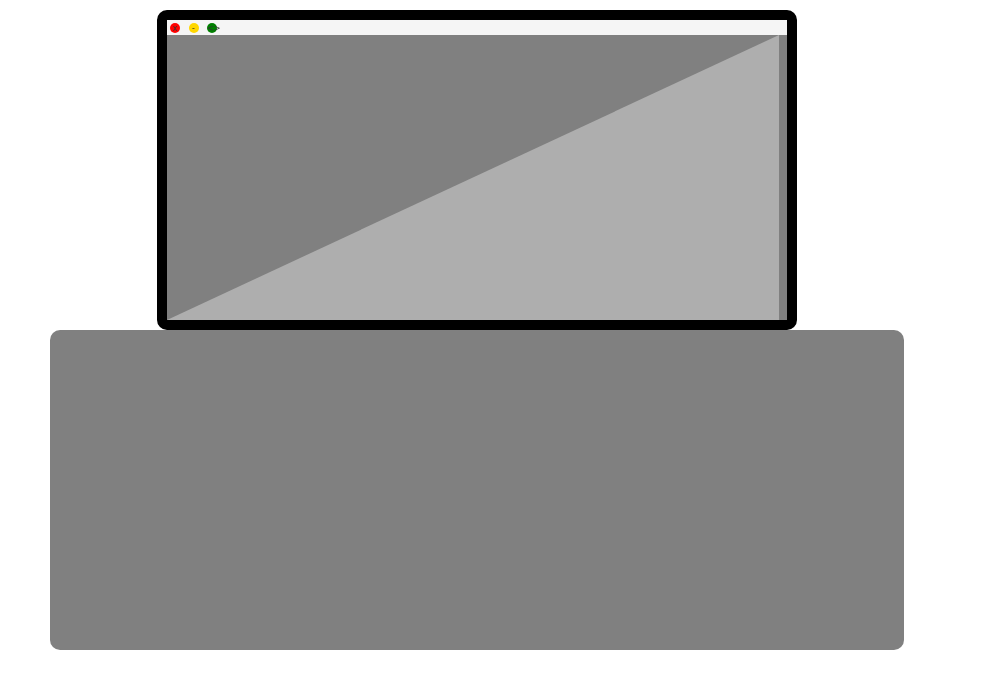
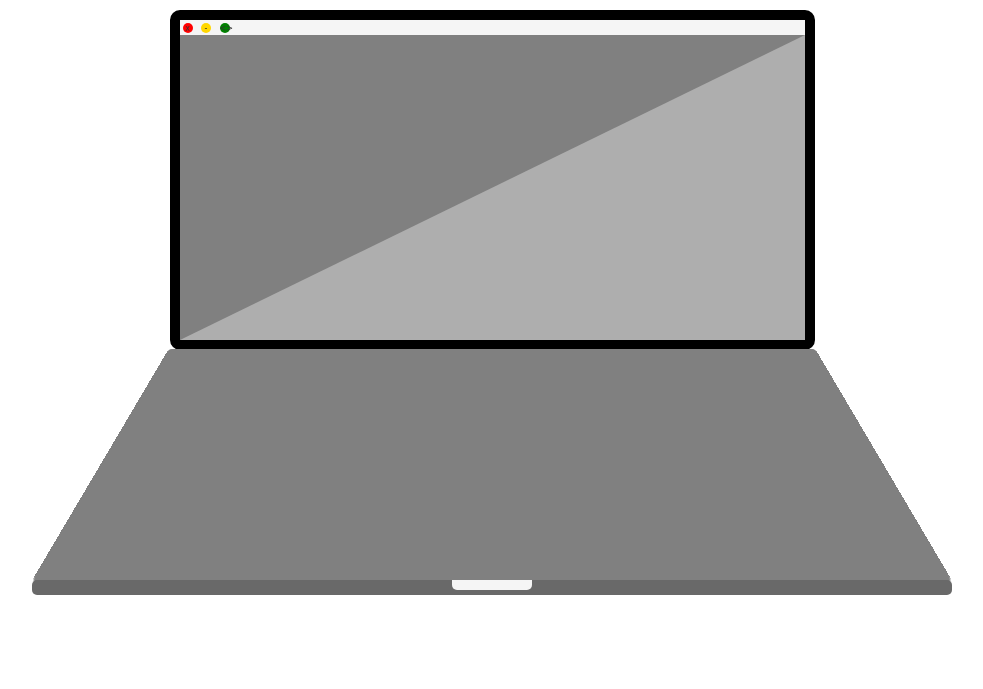
Before and after one commit to tarzioo/personal-portfolio, a PHP site: page /base.html in a window 1280 px wide. Shown: the top 689 px of the page, without its empty margins (148-1131 px from the left). Run offline with PHP 8.4, Linux system fonts and the light colour scheme; some web fonts are replaced.

Commit message:
Modified layout in base.html. removed bootstrap from computer layout

```diff
--- a/base.html
+++ b/base.html
@@ -9,23 +9,19 @@
         </head>
         <body>
             <div class="container-fluid">
-                <div id="header" class="row full-height">
-                </div>
-                <div class="row full-height">
-                    <div class="col-xs-3">
-                    </div>
-                    <div class="row col-xs-6 full-height" id="full-screen">
-                        <div class="row full-height" id="toolbar">
+                <div id="header"></div>
+                <div id="full-screen">
+                    <div id="toolbar">
                         <div class="circle red-circle">x</div>
                         <div class="circle yellow-circle">-</div>
                         <div class="circle green-circle"><></div>
                     </div>
-                        <div class="row full-height" id="triangle-bottomright"></div>
+                    <div id="triangle-bottomright"></div>
                 </div>
+                <div id="keyboard"></div>
+                <div id="keyboard-bottom">
+                    <div id="keyboard-tab"></div>
                 </div>
-                <div class="row full-height">
-                    <div class="col-xs-2"></div>
-                    <div class="row full-height col-xs-8" id="keyboard"></div>
             </div>
         </div>
     </body>
--- a/static/styles.css
+++ b/static/styles.css
@@ -5,17 +5,19 @@ body {
 
 #full-screen {
     background-color: gray;
-    height: 320px;
+    height: 340px;
+    width: 645px;
     border-style: solid;
     border-color: black;
     border-width: 10px;
     border-radius: 10px;
+    margin: 0 auto;
 }
 #triangle-bottomright {
     width: 0;
     height: 0;
-    border-bottom: 285px solid rgba(220,220,220, 0.5);
-    border-left: 612px solid transparent;
+    border-bottom: 305px solid rgba(220,220,220, 0.5);
+    border-left: 625px solid transparent;
 }
 
 #header {
@@ -50,27 +52,34 @@ body {
 }
 
 #keyboard {
-    height: 320px;
     background-color: gray;
-  /*  border-style: solid;
-    border-color: black;*/
-    border-width: 10px;
-    border-radius: 10px;
-    position: relative
+    height: 250px;
+    width: 760px;
+    margin: -30px auto 10px auto;
+    border-radius: 5px;
+    -webkit-transform: perspective(300px) rotateX(25deg);
 }
-
 /*#keyboard {
-    border-bottom: 100px solid red;
-    border-left: 50px solid transparent;
-    border-right: 50px solid transparent;
+    border-bottom: 250px solid gray;
+    border-left: 110px solid transparent;
+    border-right: 110px solid transparent;
     height: 0;
-    width: 100px;
+    width: 855px;
+    position: relative;
+    border-radius: 20px;
 }*/
-
-/*#trapezoid {
-    border-bottom: 100px solid red;
-    border-left: 50px solid transparent;
-    border-right: 50px solid transparent;
-    height: 0;
-    width: 100px;
-}*/
+#keyboard-bottom {
+    background-color: #696969;
+    height: 15px;
+    width: 920px;
+    position: relative;
+    border-radius: 5px;
+    margin: 0 auto;
+}
+#keyboard-tab {
+    background-color: #F5F5F5;
+    height: 10px;
+    width: 80px;
+    margin: 0 auto;
+    border-radius: 0 0 5px 5px;
+}
```
Lines whose indentation alone changed are shown as unchanged.
